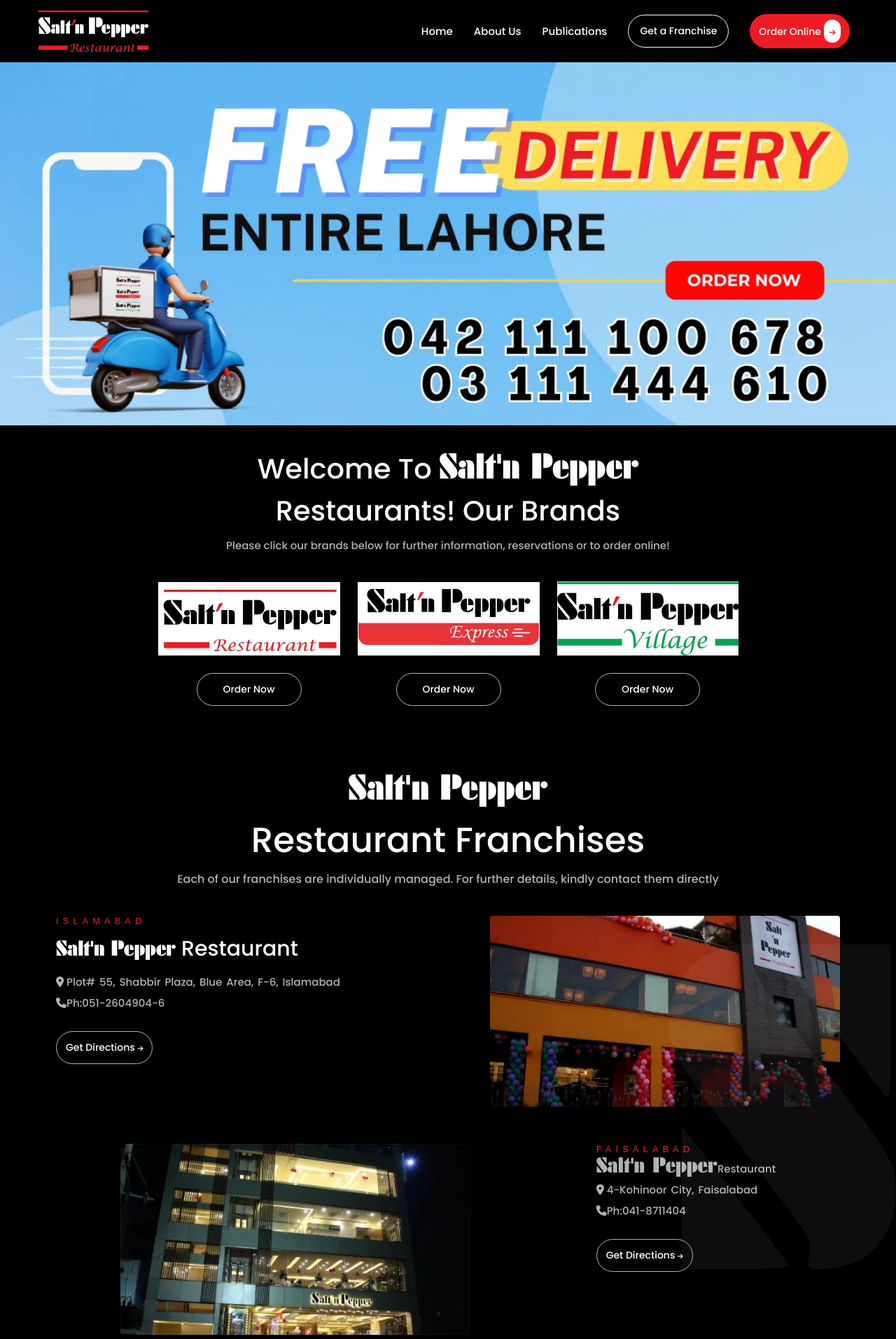
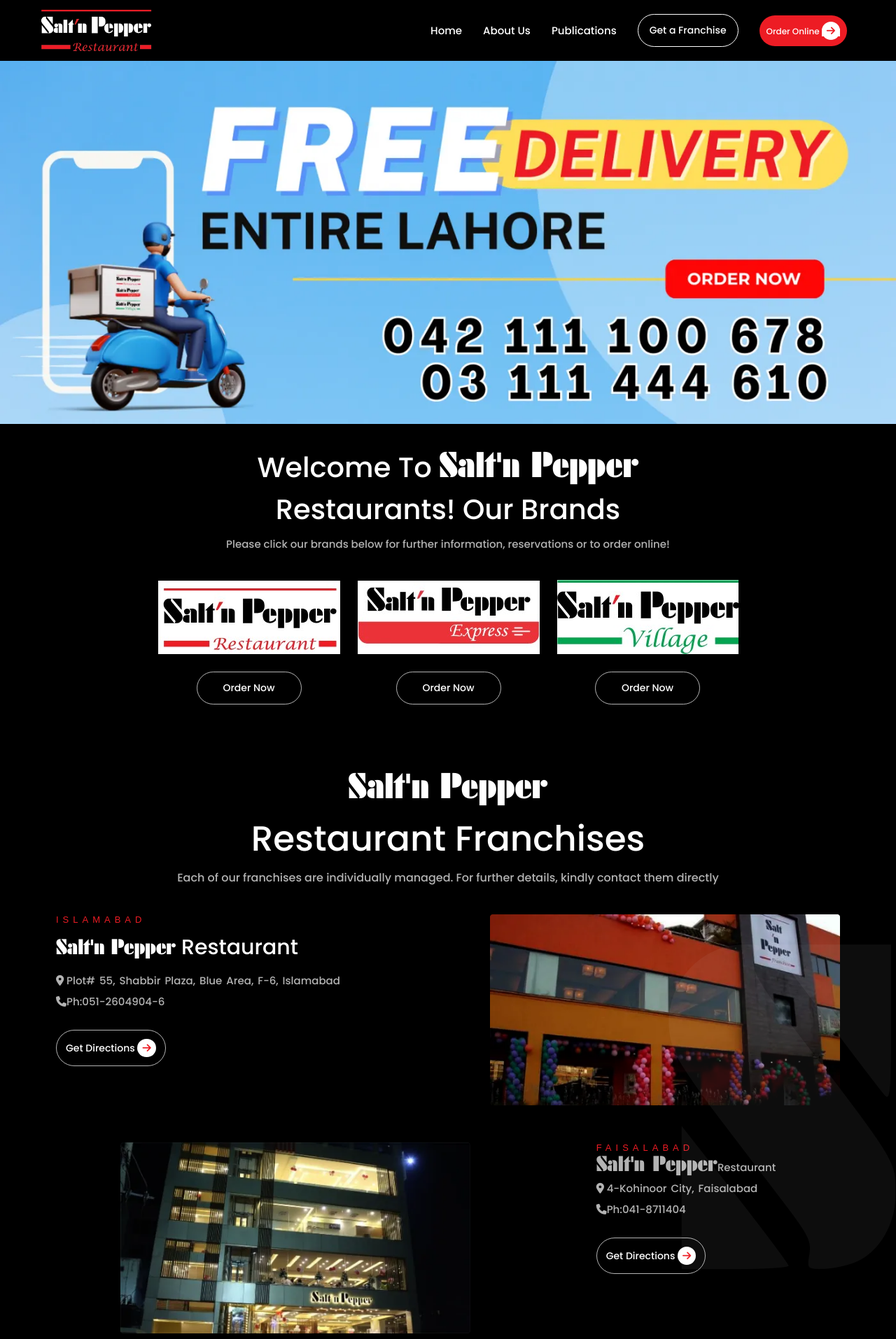
Before and after one commit to WasitMushraf/Salt-npepper, a plain HTML site: page index.html in a window 1280 px wide. Shown: the top 1914 px of the page at 70% size. Drawn offline with Linux system fonts and the light colour scheme; a web font is replaced by a local one.

Commit message:
some change

```diff
--- a/Styles/utility.css
+++ b/Styles/utility.css
@@ -448,8 +448,8 @@
     background-color: var(--bg-red);
     color: var(--bg-white);
     border: 1px solid var(--bg-none);
-    font-size: 1.4rem;
-    padding: 12px 13px;
+    font-size: 1.2rem;
+    padding: 9px 10px;
     border-radius: 3rem;
     cursor: pointer;
   }
@@ -464,7 +464,7 @@
     color: var(--bg-red);
     padding: 6px 7px;
     font-size: 14px;
-    font-weight: 400;
+    /* font-weight: 400; */
     border-radius: 2rem;
   }
 
@@ -541,8 +541,8 @@
   .arrow-btn-green {
     background-color: var(--bg-white);
     color: var(--color-green);
-    font-size: 14px;
-    font-weight: 400;
+    /* font-size: 14px;
+    font-weight: 400; */
     border-radius: 2rem;
     padding: 0.5rem;
     margin-left: 15px;
--- a/index.html
+++ b/index.html
@@ -22,7 +22,7 @@
           <a href="./About.html" class="margin-3 color-white">About Us</a>
           <a href="./publication.html" class="margin-3 color-white">Publications</a>
           <a href="./get a franchise.html" class="margin-3 color-white nav-btn-1">Get a Franchise</a>
-          <a href="./index.html" class="margin-3 color-white nav-btn-2 ">Order Online <span id="order-span"class="bg-white color-red" ><i class="fa-solid rounded fa-arrow-right"></i></span></a>
+          <a href="./index.html" class="margin-3 color-white nav-btn-2 ">Order Online <span class="bg-white color-red" ><i class="fa-solid arrow-btn fa-arrow-right"></i></span></a>
 
         </nav>
 
@@ -80,7 +80,7 @@
                     </p>
                     <p class="color-gray address"><i class="fa-solid icon fa-location-dot"></i>Plot# 55, Shabbir Plaza, Blue Area, F-6, Islamabad</p>
                     <p class="color-gray address"><i class="fa-solid icon fa-phone"></i>Ph:051-2604904-6</p>
-                    <button class="btn-4 margin-t5">Get Directions <i class="fa-solid fa-arrow-right "></i></button>
+                    <button class="btn-4 margin-t5">Get Directions <i class="fa-solid arrow-btn fa-arrow-right "></i></button>
                    </div>
                    <div>
                     <img src="./Assests/Islamabad.png.webp" width="500px" alt="img">
@@ -97,7 +97,7 @@
                     <p class="color-gray address"><span class="futurak islamabad-saltn-peper"> Salt'n Pepper</span>Restaurant</p>
                     <p class="color-gray address"><i class="fa-solid icon fa-location-dot"></i>4-Kohinoor City, Faisalabad</p>
                     <p class="color-gray address"><i class="fa-solid icon fa-phone"></i>Ph:041-8711404</p>
-                    <button class="btn-4 margin-t5">Get Directions <i class="fa-solid fa-arrow-right "></i></button>
+                    <button class="btn-4 margin-t5">Get Directions <i class="fa-solid arrow-btn fa-arrow-right "></i></button>
                    </div>
                   </div>
                   <!-- BAHAWALPUR -->
@@ -107,7 +107,7 @@
                     <p class="color-gray address"><span class="futurak islamabad-saltn-peper"> Salt'n Pepper</span>Restaurant</p>
                     <p class="color-gray address"><i class="fa-solid icon fa-location-dot"></i>D.C Chowk, opposite Commissioner House, Bahawalpur</p>
                     <p class="color-gray address"><i class="fa-solid fa-phone icon"></i>Ph:062-2740271-2</p>
-                    <button class="btn-4 margin-t5">Get Directions <i class="fa-solid fa-arrow-right "></i></button>
+                    <button class="btn-4 margin-t5">Get Directions <i class="fa-solid  arrow-btn "></i></button>
                    </div>
                    <div>
                     <img src="./Assests/Bahawalpur.png.webp" width="390px" class="div-4" alt="img">
```
Also changed, not shown: about.html (+1 -1 lines), get a franchise.html (+1 -1 lines), publication.html (+1 -1 lines).
